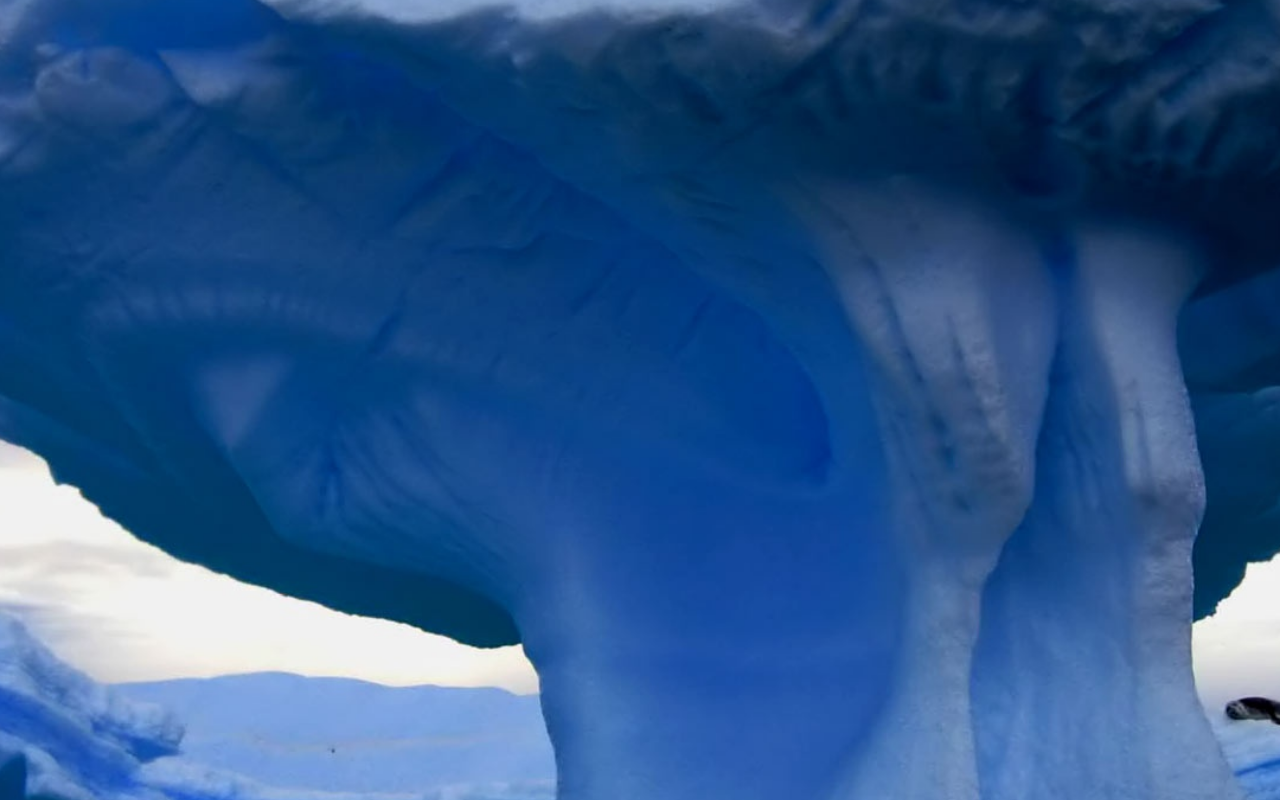
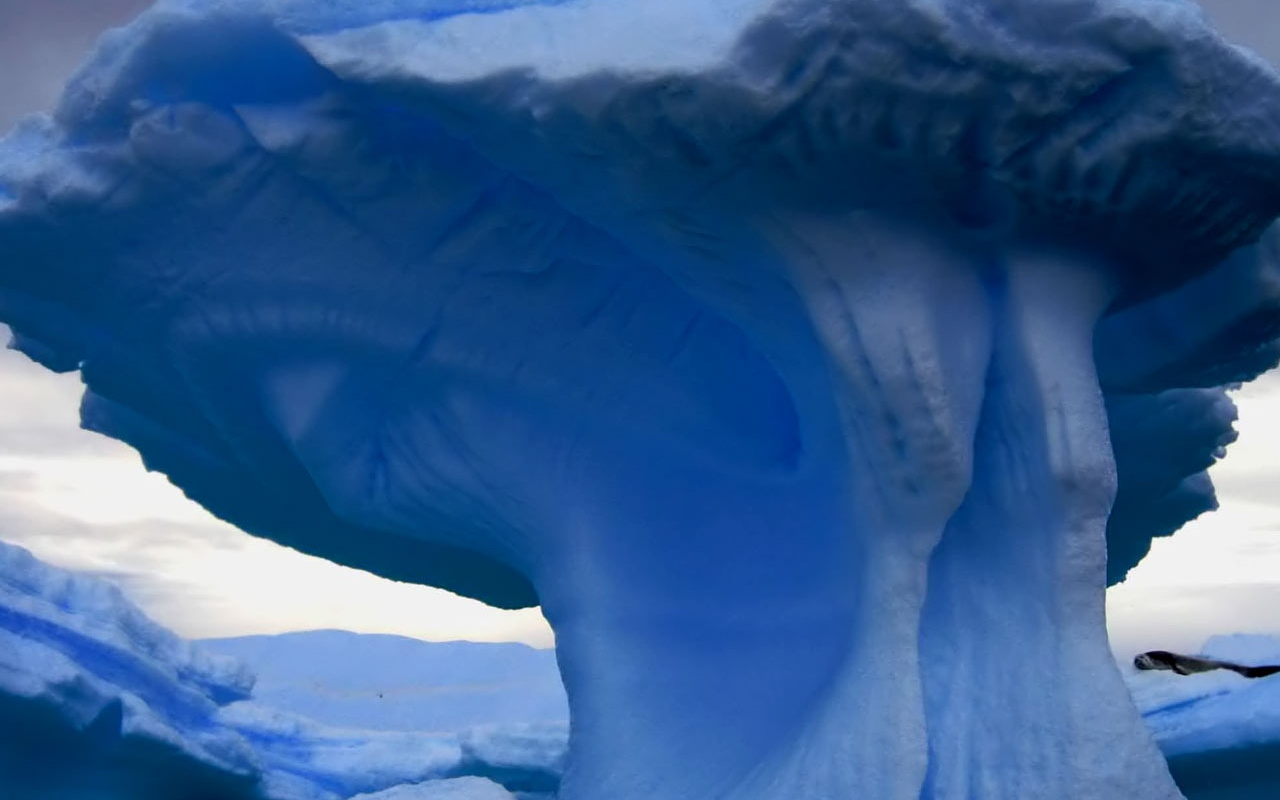
Before and after one commit to caiocpricci2/Mint, a plain HTML site: page index.html in a window 1280 px wide. Both pictures are taken after a click on the picture 640 px from the left and 1278 px from the top of the page. Shown: the part 878-1678 px from the top of the page. Drawn offline with Linux system fonts and the light colour scheme.

Commit message:
Moved scale calculations to zoomIn. Now regardless of the container size or the image the zoom-in-out is correct

```diff
--- a/index.html
+++ b/index.html
@@ -11,14 +11,6 @@ MINT
 
 	<script type="text/javascript" src="js/mint.0.8.1.js"></script>
 
-	<script>
-
-			window.onload = function () {
-			    mint.mintifyMe();
-
-			};
-
-	</script>
 </HEAD>
 <BODY>
 
--- a/js/mint.0.8.1.js
+++ b/js/mint.0.8.1.js
@@ -21,11 +21,15 @@ CONNECTION WITH THE SOFTWARE OR THE USE OR OTHER DEALINGS IN THE SOFTWARE.
 */
 
 
+//Different size containers are showing different sized images.
+//Dark overlay is causing the huge screen. Limit it to 100% and position properly? Overflow hidden? Get rid of the overlay?
+
 function Mint() {
 
     //things you might need to change
     var mintClassName = "mintifyMe"; //if by any chance you have another mintifyMe class, rename this to something unique
     var initialZIndex = 300; // mint relies on the z-index to display images. For obvious reasons all zoom-out images must have a high z-index
+    var DEBUG = true;
 
     var currentImage; //current zoomed image, can only have one at a time.
     var htmlElement; //holds the html element.
@@ -92,7 +96,7 @@ function Mint() {
             if (prop[0].toLowerCase().trim() == property)
                 return prop[1];
         }
-        console.log(property);
+
         switch (property) {
             case "translate3d":
                 return "0,0,0";
@@ -108,8 +112,8 @@ function Mint() {
         darkOverlay = document.createElement('div');
         darkOverlay.style.background = "#333";
         darkOverlay.style.opacity = 0.8;
-        darkOverlay.style.width = "5000px";
-        darkOverlay.style.height = "5000px";
+        darkOverlay.style.width = "100%";
+        darkOverlay.style.height = "100%";
         darkOverlay.style.position = "absolute";
         darkOverlay.style.top = "0";
         darkOverlay.style.left = "0";
@@ -125,18 +129,12 @@ function Mint() {
         var image = new Image();
         var hMargin = 10;
         var vMargin = 10;
+
         var availableWidth = container.offsetWidth - 2 * hMargin;
         var availableHeight = container.offsetHeight - 2 * vMargin;
 
         image.onload = function () {
-            var scaleH = this.naturalHeight / availableHeight;
-            var scaleW = this.naturalWidth / availableWidth;
 
-            var scale = Math.max(scaleH, scaleW);
-
-            imageProps[container.id] = {
-                scale: scale
-            }
 
 
             this.addEventListener("click", zoomin, false);
@@ -180,11 +178,15 @@ function Mint() {
 
         if (zoomingOut)
             return;
+
         currentImage = this;
 
         darkOverlay.style.visibility = "visible"
 
-        var scale = imageProps[this.parentNode.id].scale;
+        var scaleH = this.naturalHeight / this.height;
+        var scaleW = this.naturalWidth / this.width;
+        var scale = Math.max(scaleH, scaleW);
+
         this.style.zIndex = initialZIndex;
         this.addEventListener("webkitTransitionEnd", callSetRectBounds);
         changecssproperty(this, csstransition, "-webkit-transform 0.5s linear");
@@ -228,7 +230,7 @@ function Mint() {
     function mousedown(e) {
         if (currentImage === undefined)
             currentImage = this;
-        console.log(currentImage);
+
         e.targetTouches = [{
             pageX: e.clientX,
             pageY: e.clientY
@@ -300,7 +302,7 @@ function Mint() {
 
         if (currentImage === undefined)
             currentImage = this;
-        console.log(getTransformValue(currentImage, "translate3d"));
+
         offs = getTransformValue(currentImage, "translate3d").split(",");
         offs[0] = Number(offs[0].substring(0, offs[0].length - 2));
         offs[1] = Number(offs[1].substring(0, offs[1].length - 2));
@@ -357,7 +359,7 @@ function Mint() {
                             diffX;
 
 
-            console.log(diffY, previousDiffY);
+
             if (Math.abs(diffX) > 1 || Math.abs(diffY > 1)) {
                 previousDiffX = diffX;
                 previousDiffY = diffY;
@@ -424,7 +426,7 @@ function Mint() {
     }
 
 
-    this.mintifyMe = function () {
+    this.mintify = function () {
         setDarkOverlay();
         htmlElement = document.getElementsByTagName("html")[0];
         var allImages = document.getElementsByTagName("img");
@@ -451,3 +453,7 @@ function Mint() {
 }
 
 var mint = new Mint();
+
+window.onload = function () {
+    mint.mintify();
+};
```
Also changed, not shown: changelog.txt.
